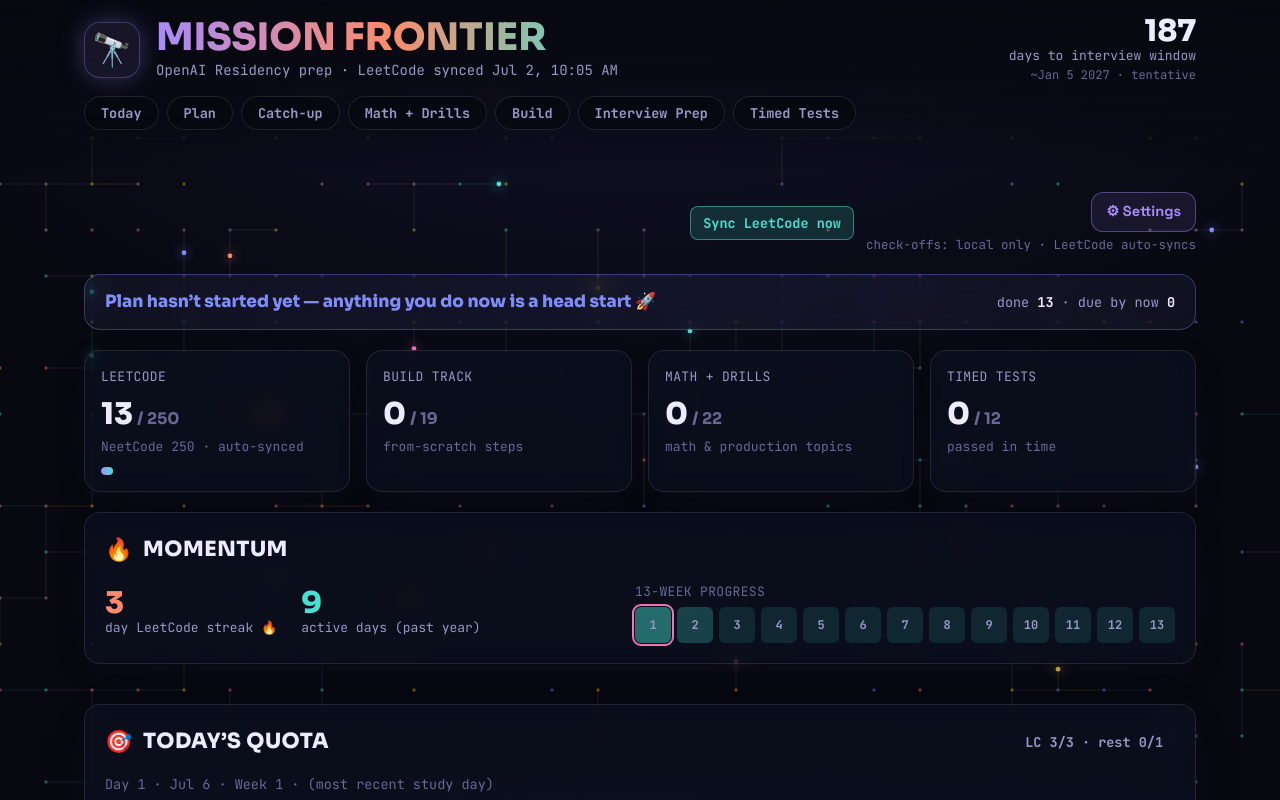
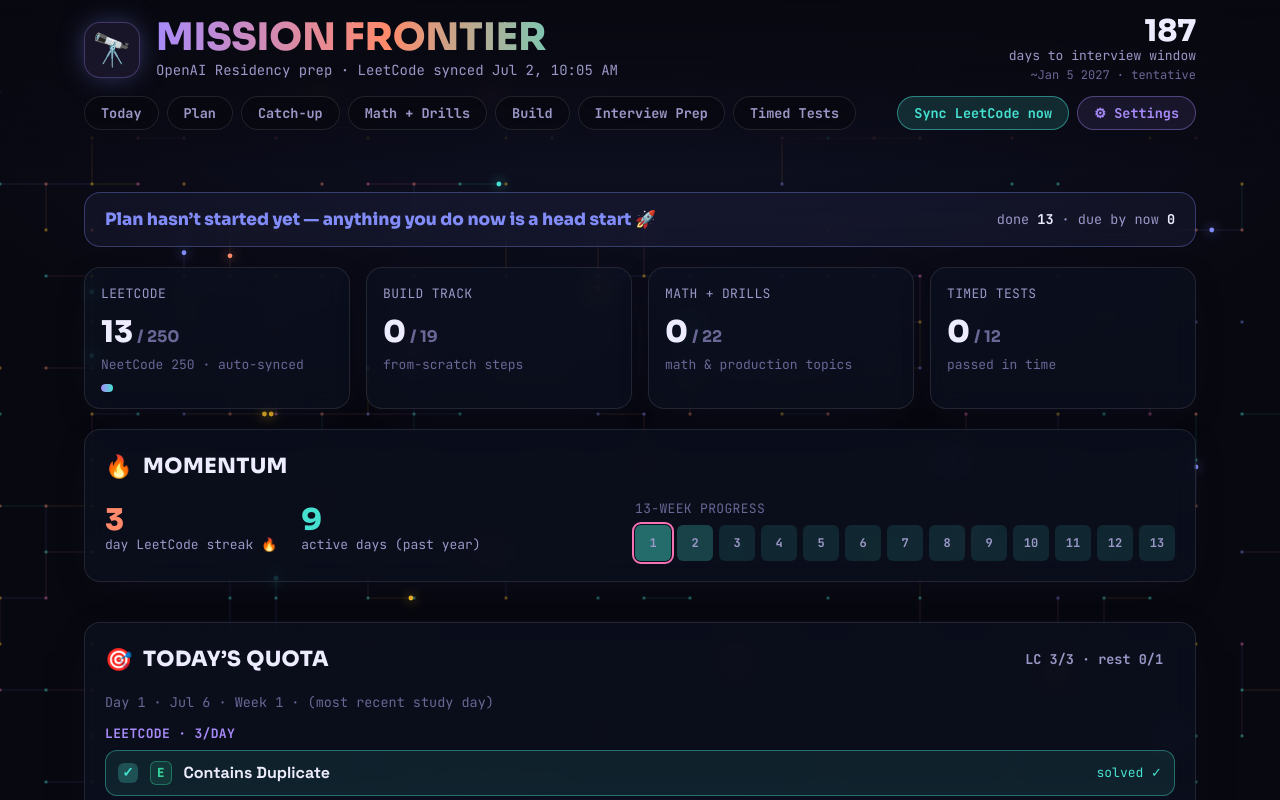
Before and after one commit to shiva-shivanibokka/mission-frontier, a React (Vite) app: page / in a window 1280 px wide. Shown: the top 800 px of the page. Built offline with nearby package versions, Linux system fonts and the light colour scheme; the HTML template or start-up script is replaced by a standard one.

Commit message:
Move Sync LeetCode and Settings into the nav row as pills; Settings status/panel now overlay instead of floating in the page

```diff
--- a/src/App.tsx
+++ b/src/App.tsx
@@ -11,8 +11,6 @@ import BuildTrack from './components/BuildTrack'
 import Teasers from './components/Teasers'
 import TimedTests from './components/TimedTests'
 import Rounds from './components/Rounds'
-import SyncSettings from './components/SyncSettings'
-import SyncNow from './components/SyncNow'
 import { useStore } from './lib/store'
 import { NEETCODE } from './data/leetcode'
 import { BUILD, MATH, MATH_RESOURCES, PRODUCTION, PRODUCTION_NOTE, TESTS } from './data/tracks'
@@ -37,13 +35,8 @@ export default function App() {
   return (
     <>
       <CircuitBackground />
-      <Header generatedAt={store.generatedAt} />
+      <Header store={store} />
       <main className="mx-auto flex max-w-6xl flex-col gap-5 px-5 py-6">
-        <div className="flex items-center justify-end gap-3">
-          <SyncNow />
-          <SyncSettings store={store} />
-        </div>
-
         <Pace store={store} />
         <StatTiles metrics={metrics} />
         <Momentum store={store} />
--- a/src/components/Header.tsx
+++ b/src/components/Header.tsx
@@ -1,8 +1,12 @@
 import { TARGET_DATE, daysUntil, prettyDate } from '../data/meta'
+import type { Store } from '../lib/store'
+import SyncNow from './SyncNow'
+import SyncSettings from './SyncSettings'
 
 // Sticky header: gradient wordmark, a live countdown to the interview window,
-// and the last-synced line.
-export default function Header({ generatedAt }: { generatedAt: string | null }) {
+// the last-synced line, and the row of jump-nav pills + sync/settings actions.
+export default function Header({ store }: { store: Store }) {
+  const generatedAt = store.generatedAt
   const days = Math.max(0, daysUntil(TARGET_DATE))
   const synced = generatedAt
     ? new Date(generatedAt).toLocaleString('en-US', { month: 'short', day: 'numeric', hour: 'numeric', minute: '2-digit' })
@@ -33,8 +37,12 @@ export default function Header({ generatedAt }: { generatedAt: string | null })
           </div>
         </div>
 
-        {/* second row: jump-to nav — pills float over the moving background */}
-        <nav className="mx-auto flex max-w-6xl gap-2 overflow-x-auto px-5 pb-3.5">
+        {/* second row: jump-to nav pills (left) + sync/settings actions (right).
+            Pills scroll horizontally on narrow screens inside their own <nav>;
+            the actions sit outside that scroll box so the Settings dropdown
+            isn't clipped. */}
+        <div className="mx-auto flex max-w-6xl items-center gap-3 px-5 pb-3.5">
+          <nav className="flex gap-2 overflow-x-auto">
             {[
               ['today', 'Today'],
               ['plan', 'Plan'],
@@ -53,6 +61,11 @@ export default function Header({ generatedAt }: { generatedAt: string | null })
               </a>
             ))}
           </nav>
+          <div className="ml-auto flex shrink-0 items-center gap-2">
+            <SyncNow />
+            <SyncSettings store={store} />
+          </div>
+        </div>
       </div>
       {/* soft glow seam instead of a line: a thin gradient that melts away */}
       <div className="h-6 bg-gradient-to-b from-canvas/25 to-transparent" />
--- a/src/components/SyncNow.tsx
+++ b/src/components/SyncNow.tsx
@@ -56,7 +56,7 @@ export default function SyncNow() {
       <button
         onClick={run}
         disabled={busy}
-        className={`rounded-lg border px-3 py-1.5 font-mono text-[13.5px] font-bold transition ${
+        className={`whitespace-nowrap rounded-full border px-4 py-1.5 font-mono text-[13.5px] font-bold transition ${
           busy
             ? 'border-accent-teal/40 bg-accent-teal/10 text-accent-teal/70'
             : 'border-accent-teal/50 bg-accent-teal/15 text-accent-teal hover:-translate-y-px'
--- a/src/components/SyncSettings.tsx
+++ b/src/components/SyncSettings.tsx
@@ -24,19 +24,19 @@ export default function SyncSettings({ store }: { store: Store }) {
     store.syncState === 'saving' ? 'saving…' : store.syncState === 'saved' ? 'saved ✓' : store.syncState === 'error' ? 'sync error' : store.syncState === 'off' ? 'local only' : 'idle'
 
   return (
-    <div className="text-right">
+    <div className="relative">
       <button
         onClick={() => setOpen((o) => !o)}
-        className="rounded-xl border border-accent-violet/40 bg-accent-violet/10 px-3.5 py-2 text-[14.5px] font-bold text-accent-violet transition hover:-translate-y-px"
+        className="whitespace-nowrap rounded-full border border-accent-violet/40 bg-accent-violet/10 px-4 py-1.5 font-mono text-[13.5px] font-bold text-accent-violet transition hover:-translate-y-px"
         title="Token & sync settings"
       >
         ⚙ Settings
       </button>
-      <div className="mt-1 font-mono text-[12.5px] text-faint">
-        check-offs: {label}{store.dirtyCount > 0 ? ` · ${store.dirtyCount} unsaved` : ''} · LeetCode auto-syncs
-      </div>
       {open && (
-        <div className="mt-2 w-[320px] rounded-xl border border-white/10 bg-card/90 p-3 text-left backdrop-blur-md">
+        <div className="absolute right-0 top-full z-30 mt-2 w-[320px] rounded-xl border border-white/10 bg-card/95 p-3 text-left backdrop-blur-md">
+          <p className="mb-2 font-mono text-[12.5px] text-faint">
+            check-offs: {label}{store.dirtyCount > 0 ? ` · ${store.dirtyCount} unsaved` : ''} · LeetCode auto-syncs
+          </p>
           <p className="mb-2 text-[13px] leading-relaxed text-muted">
             Optional. A fine-grained PAT (Contents: read/write on <span className="text-subtle">mission-frontier</span>) saves your check-offs across devices. Stored only in this browser.
           </p>
```
Lines whose indentation alone changed are shown as unchanged.
